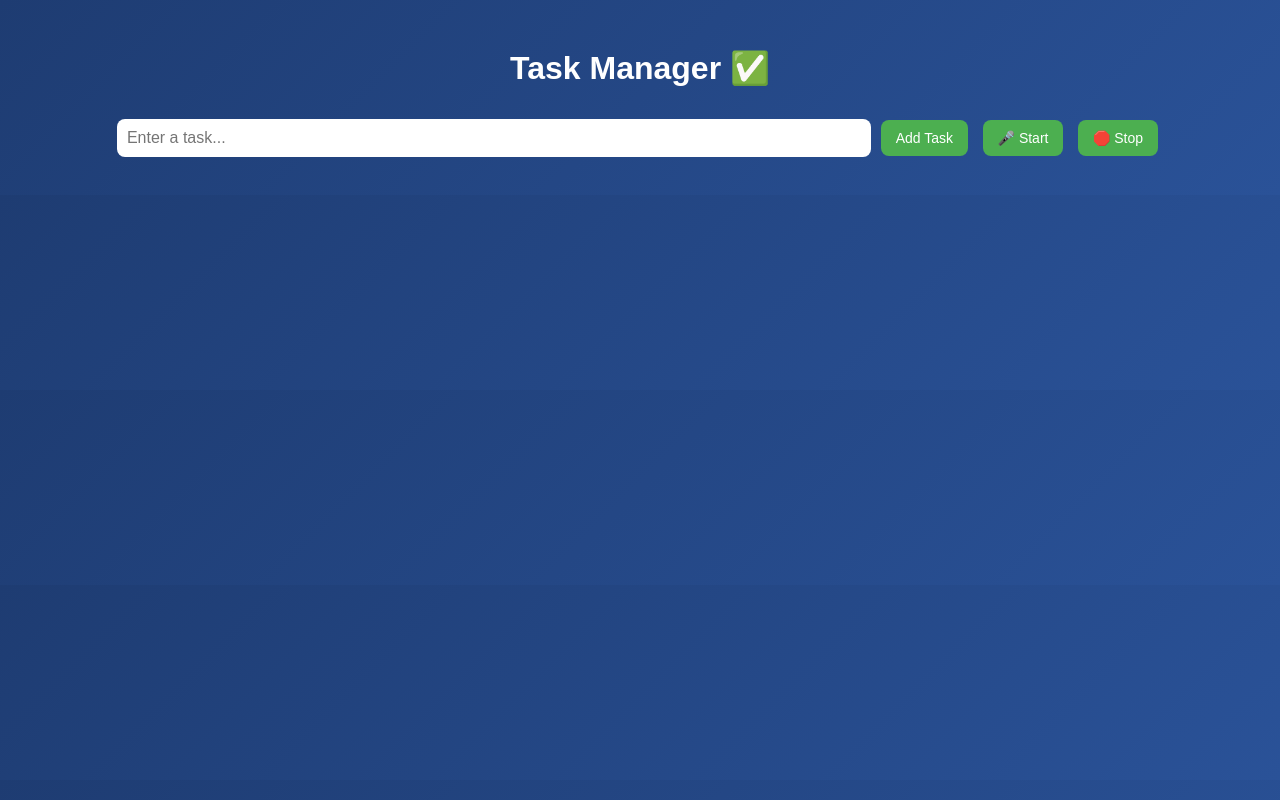
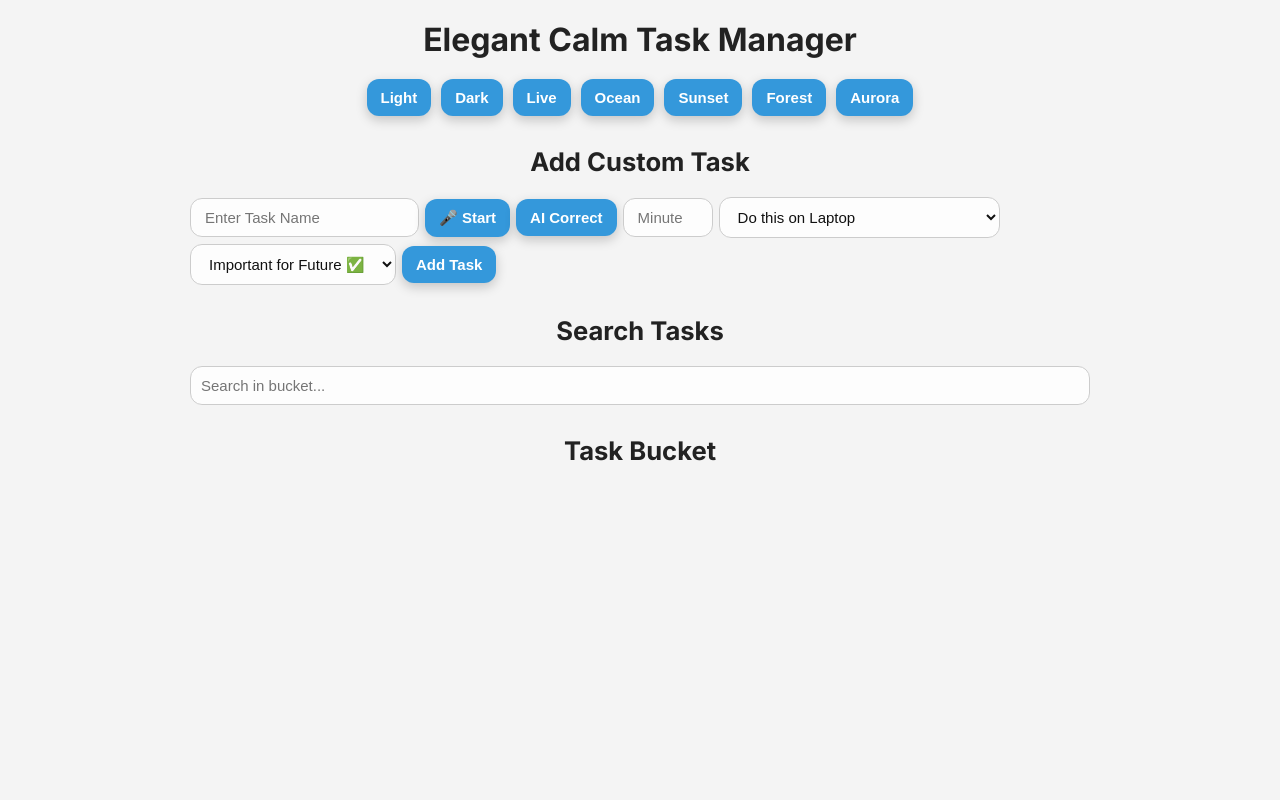
Before and after one commit to saadalisyed54-lab/my-websitekkkkkkkkkkkkkkkkkkkkkkkkkkkkkkk, a plain HTML site: page index.html in a window 1280 px wide. Drawn offline with Linux system fonts and the light colour scheme.

Commit message:
Update index.html

```diff
--- a/index.html
+++ b/index.html
@@ -3,127 +3,195 @@
 <head>
 <meta charset="UTF-8">
 <meta name="viewport" content="width=device-width, initial-scale=1.0">
-  <title>Task Manager with Voice Input</title>
+<title>Elegant Calm Task Manager</title>
+<link href="https://fonts.googleapis.com/css2?family=Inter:wght@400;500;600;700&display=swap" rel="stylesheet">
 <style>
-    body {
-      font-family: Arial, sans-serif;
-      background: linear-gradient(135deg, #1e3c72, #2a5298);
-      color: white;
-      text-align: center;
-      padding: 20px;
+*{box-sizing:border-box;margin:0;padding:0;scrollbar-width:none;-ms-overflow-style:none;}
+*::-webkit-scrollbar{display:none;}
+body{font-family:'Inter',sans-serif;transition:.6s;overflow-x:hidden;min-height:100vh;display:flex;flex-direction:column;align-items:center;padding:20px;background:var(--bg);color:var(--text);}
+:root{--bg:#f4f4f4; --text:#222; --card-bg:#fff; --shadow:0 4px 15px rgba(0,0,0,0.1); --btn-bg:#3498db; --btn-hover:#2980b9; --btn-text:#fff; --accent:#ff6b6b;}
+.container{width:100%;max-width:900px;display:flex;flex-direction:column;gap:20px;}
+h1,h2{text-align:center;font-weight:700;}
+h1{font-size:2em;} h2{font-size:1.6em; margin-top:10px;}
+input[type=text], input[type=number], select, button{
+  padding:10px 14px;border-radius:12px;border:1px solid #ccc;font-size:15px;transition:.5s;
+  backdrop-filter: blur(6px);background: rgba(255,255,255,0.8);color:#111;font-weight:500;
 }
-    #taskInput {
-      padding: 10px;
-      font-size: 16px;
-      width: 60%;
-      margin: 10px 0;
-      border-radius: 8px;
-      border: none;
+input[type=number]{width:90px;}
+button{cursor:pointer;background:var(--btn-bg);color:var(--btn-text);border:none;font-weight:600;box-shadow:0 4px 12px rgba(0,0,0,0.2);transition:.5s;}
+button:hover{background:var(--btn-hover);transform:translateY(-2px) scale(1.02);}
+ul{list-style:none;padding:0;}
+li{
+  background:var(--card-bg);margin:10px 0;padding:14px 18px;border-radius:16px;box-shadow:var(--shadow);
+  display:flex;justify-content:space-between;align-items:center;cursor:pointer;transition: transform .5s, box-shadow .5s, opacity .5s;
+  position:relative;opacity:0;transform: translateY(20px);backdrop-filter: blur(6px);color:#111;font-weight:500;font-size:16px;
 }
-    button {
-      padding: 10px 15px;
-      margin: 5px;
-      border: none;
-      border-radius: 8px;
-      background: #4CAF50;
-      color: white;
-      cursor: pointer;
-      font-size: 14px;
-    }
-    button:hover {
-      background: #45a049;
-    }
-    .task {
-      background: rgba(255, 255, 255, 0.2);
-      margin: 10px auto;
-      padding: 12px;
-      width: 70%;
-      border-radius: 12px;
-      display: flex;
-      justify-content: space-between;
-      align-items: center;
-      font-size: 16px;
-    }
-    .delete-btn {
-      background: red;
-      padding: 5px 10px;
-      border-radius: 6px;
-      font-size: 12px;
-    }
+li.show{opacity:1; transform:translateY(0);}
+li:hover{transform: translateY(-4px) scale(1.02); box-shadow:0 12px 30px rgba(0,0,0,0.15);}
+.delete-btn{margin-left:10px;color:#e74c3c;font-weight:bold;cursor:pointer;padding:4px 10px;border-radius:8px;background:#fff;border:1px solid #e74c3c;transition:.5s;}
+.delete-btn:hover{background:#e74c3c;color:#fff;}
+.toast{position:fixed;bottom:30px;left:50%;transform:translateX(-50%) translateY(20px);
+  background:#27ae60;color:#fff;padding:12px 22px;border-radius:12px;opacity:0;pointer-events:none;transition:.5s;font-weight:700;font-size:16px;}
+.toast.show{opacity:1; transform:translateX(-50%) translateY(0);}
+#searchInput{width:100%; padding:10px; border-radius:12px; border:1px solid #ccc; font-size:15px; backdrop-filter: blur(6px); color:#111; font-weight:500;}
+.theme-buttons{display:flex; gap:10px; flex-wrap:wrap; justify-content:center;}
+b{font-weight:700;}
 </style>
 </head>
 <body>
-  <h1>Task Manager ✅</h1>
-  <input id="taskInput" type="text" placeholder="Enter a task..." />
-  <button onclick="addTask()">Add Task</button>
-  <button onclick="startListening()">🎤 Start</button>
-  <button onclick="stopListening()">🛑 Stop</button>
-  <div id="tasks"></div>
+<div class="container">
+<h1>Elegant Calm Task Manager</h1>
+<div class="theme-buttons">
+<button onclick="setTheme('light')">Light</button>
+<button onclick="setTheme('dark')">Dark</button>
+<button onclick="setTheme('live')">Live</button>
+<button onclick="setTheme('ocean')">Ocean</button>
+<button onclick="setTheme('sunset')">Sunset</button>
+<button onclick="setTheme('forest')">Forest</button>
+<button onclick="setTheme('aurora')">Aurora</button>
+</div>
+
+<h2>Add Custom Task</h2>
+<div style="display:flex; gap:6px; flex-wrap:wrap; align-items:center;">
+<input type="text" id="customTask" placeholder="Enter Task Name">
+<button id="voiceBtn" onclick="toggleVoice()">🎤 Start</button>
+<button onclick="correctTaskName()">AI Correct</button>
+<input type="number" id="customDuration" placeholder="Minutes">
+<select id="customCategory">
+<option value="Do this on Laptop">Do this on Laptop</option>
+<option value="Do this on Mobile">Do this on Mobile</option>
+<option value="Do this on Mobile or Laptop">Do this on Mobile or Laptop</option>
+<option value="Do this on Both Mobile and Laptop">Do this on Both Mobile and Laptop</option>
+</select>
+<select id="customImportance">
+<option value="Important for Future ✅">Important for Future ✅</option>
+<option value="Not Important ❌">Not Important ❌</option>
+</select>
+<button onclick="addCustomTask()">Add Task</button>
+</div>
+
+<h2>Search Tasks</h2>
+<input type="text" id="searchInput" placeholder="Search in bucket..." onkeyup="searchTasks()">
+<h2>Task Bucket</h2>
+<ul id="bucketList"></ul>
+</div>
+<div class="toast" id="toast">Task copied!</div>
 
 <script>
-    let recognition;
-    if ('webkitSpeechRecognition' in window) {
-      recognition = new webkitSpeechRecognition();
-      recognition.continuous = true;
-      recognition.interimResults = false;
-      recognition.lang = "en-US";
+// Theme
+function setTheme(theme){
+  document.body.className=theme+'-theme';
+  localStorage.setItem('theme',theme);
+}
+window.onload=()=>{
+  let t=localStorage.getItem('theme');
+  if(t) setTheme(t);
+  loadTasks();
+};
 
-      recognition.onresult = function(event) {
-        const transcript = event.results[event.results.length - 1][0].transcript.trim();
-        document.getElementById("taskInput").value = transcript;
-      };
-    } else {
-      alert("Your browser does not support Speech Recognition.");
+let bucketList=document.getElementById("bucketList");
+
+// Add task
+function addCustomTask(){
+  let name=document.getElementById("customTask").value.trim();
+  let duration=document.getElementById("customDuration").value.trim();
+  let category=document.getElementById("customCategory").value;
+  let importance=document.getElementById("customImportance").value;
+  if(name==="") return;
+
+  let copyText=`| ${category} | ${importance} | ${name} | ${duration} min |`;
+  let displayHTML=`| ${category} | ${importance} | <b>${name}</b> | ${duration} min |`;
+
+  let li=document.createElement("li");
+  li.innerHTML=`${displayHTML} <span class="delete-btn" onclick="deleteTask(this)">Delete</span>`;
+  li.dataset.text = copyText; // Save plain text for persistence
+
+  li.onclick=function(e){
+    if(e.target.classList.contains('delete-btn')) return;
+    navigator.clipboard.writeText(copyText);
+    showToast();
+  }
+  bucketList.appendChild(li);
+  setTimeout(()=>{li.classList.add("show")},50);
+  saveTasks();
+
+  document.getElementById("customTask").value="";
+  document.getElementById("customDuration").value="";
 }
 
-    function startListening() {
-      if (recognition) recognition.start();
-    }
-    function stopListening() {
-      if (recognition) recognition.stop();
+// Delete task
+function deleteTask(el){
+  el.parentElement.remove();
+  saveTasks();
 }
 
-    // Load tasks from localStorage on page load
-    window.onload = function() {
-      const savedTasks = JSON.parse(localStorage.getItem("tasks")) || [];
-      savedTasks.forEach(task => renderTask(task));
-    };
-
-    function addTask() {
-      const input = document.getElementById("taskInput");
-      const taskText = input.value.trim();
-      if (taskText === "") return;
-
-      // Save to localStorage
-      let tasks = JSON.parse(localStorage.getItem("tasks")) || [];
-      tasks.push(taskText);
-      localStorage.setItem("tasks", JSON.stringify(tasks));
-
-      renderTask(taskText);
-      input.value = "";
+// Search
+function searchTasks(){
+  let q=document.getElementById("searchInput").value.toLowerCase();
+  Array.from(bucketList.children).forEach(li=>{
+    li.style.display=li.textContent.toLowerCase().includes(q)?"flex":"none";
+  });
 }
 
-    function renderTask(taskText) {
-      const tasksDiv = document.getElementById("tasks");
-
-      const taskEl = document.createElement("div");
-      taskEl.className = "task";
-      taskEl.innerHTML = `
-        <span>${taskText}</span>
-        <button class="delete-btn" onclick="deleteTask(this, '${taskText}')">Delete</button>
-      `;
-
-      tasksDiv.appendChild(taskEl);
+// Voice Input
+let recognition;
+let listening=false;
+function toggleVoice(){
+  if(!('webkitSpeechRecognition' in window)){alert("Your browser does not support voice input."); return;}
+  if(listening){ recognition.stop(); listening=false; document.getElementById("voiceBtn").textContent="🎤 Start"; return;}
+  recognition=new webkitSpeechRecognition();
+  recognition.continuous=true;
+  recognition.interimResults=false; // final results only for better accuracy
+  recognition.lang='en-US';
+  recognition.onresult=function(event){
+    let transcript=event.results[event.results.length-1][0].transcript.trim();
+    document.getElementById("customTask").value=transcript;
+  };
+  recognition.onerror=function(event){console.error("Voice error:",event.error);}
+  recognition.start();
+  listening=true;
+  document.getElementById("voiceBtn").textContent="🛑 Stop";
 }
 
-    function deleteTask(button, taskText) {
-      const taskEl = button.parentElement;
-      taskEl.remove();
+// AI Correct
+function correctTaskName(){
+  let taskName=document.getElementById("customTask").value.trim();
+  if(taskName==="") return;
+  let corrected=taskName.replace(/\b\w/g,c=>c.toUpperCase());
+  document.getElementById("customTask").value=corrected;
+}
 
-      // Remove from localStorage
-      let tasks = JSON.parse(localStorage.getItem("tasks")) || [];
-      tasks = tasks.filter(t => t !== taskText);
-      localStorage.setItem("tasks", JSON.stringify(tasks));
+// Save / Load
+function saveTasks(){
+  let tasks=[];
+  Array.from(bucketList.children).forEach(li=>tasks.push(li.dataset.text));
+  localStorage.setItem('tasks',JSON.stringify(tasks));
+}
+function loadTasks(){
+  let saved=JSON.parse(localStorage.getItem('tasks')||"[]");
+  saved.forEach(copyText=>{
+    let parts=copyText.split('|');
+    let name=parts[3].trim();
+    let displayHTML=`| ${parts[1].trim()} | ${parts[2].trim()} | <b>${name}</b> | ${parts[4].trim()} |`;
+
+    let li=document.createElement("li");
+    li.dataset.text=copyText;
+    li.innerHTML=`${displayHTML} <span class="delete-btn" onclick="deleteTask(this)">Delete</span>`;
+    li.onclick=function(e){
+      if(e.target.classList.contains('delete-btn')) return;
+      navigator.clipboard.writeText(copyText);
+      showToast();
+    }
+    bucketList.appendChild(li);
+    setTimeout(()=>{li.classList.add("show")},50);
+  });
+}
+
+// Toast
+function showToast(){
+  let toast=document.getElementById("toast");
+  toast.classList.add("show");
+  setTimeout(()=>{toast.classList.remove("show")},1500);
 }
 </script>
 </body>
```
Lines whose indentation alone changed are shown as unchanged.
